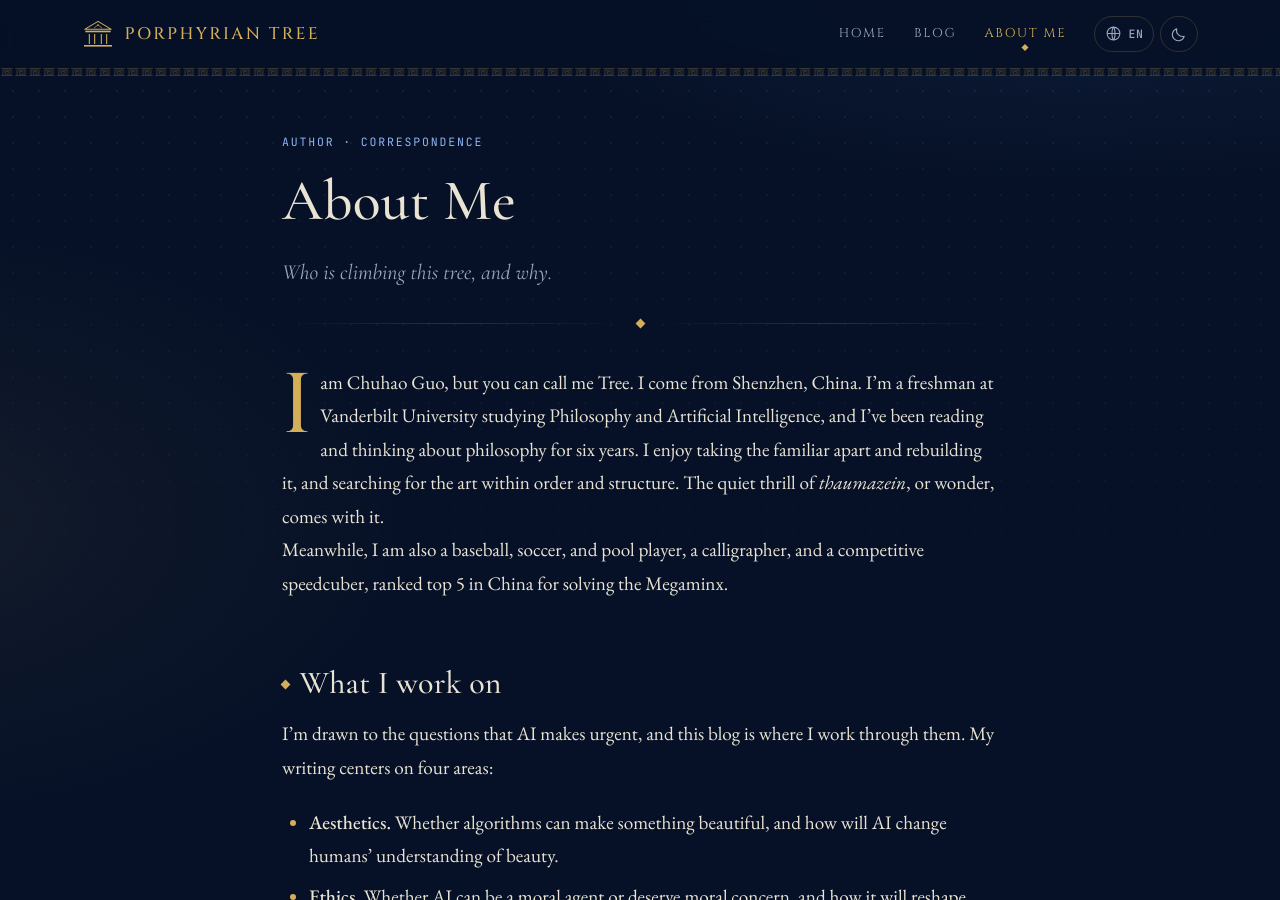
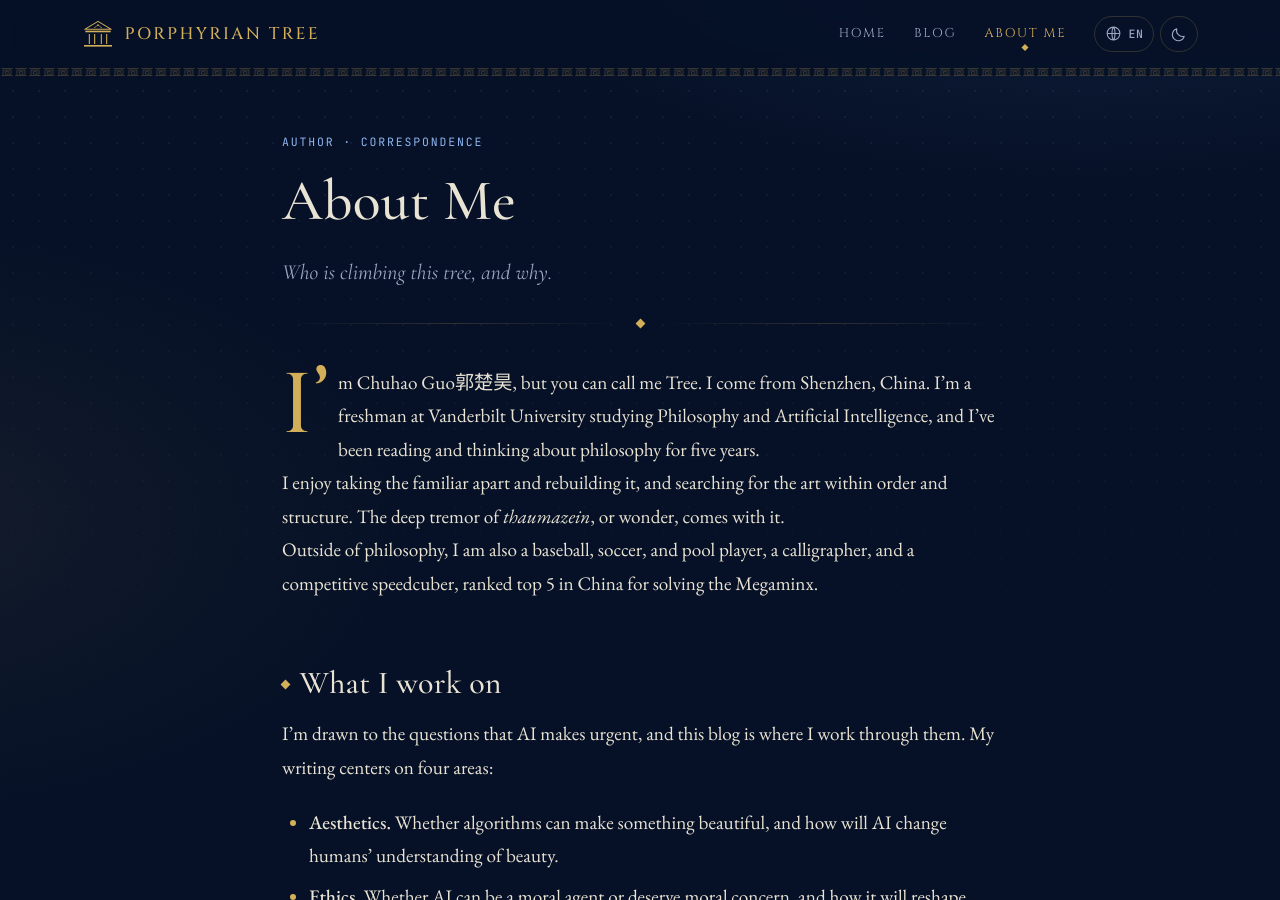
Before and after one commit to chuhaoguo/chuhaoguo.github.io, a Jekyll site: the page built from about.md, in a window 1280 px wide and 900 px high. Built offline with Jekyll 4.4.1, drawn with Linux system fonts in a browser that asks for light colours.

Commit message:
Revise personal description and interests
Updated personal introduction and interests in about.md.

```diff
--- a/about.md
+++ b/about.md
@@ -8,9 +8,11 @@ subtitle: Who is climbing this tree, and why.
 
 <!-- ✎ Replace everything below with your own words. -->
 
-I am Chuhao Guo, but you can call me Tree. I come from Shenzhen, China. I'm a freshman at Vanderbilt University studying Philosophy and Artificial Intelligence, and I've been reading and thinking about philosophy for six years. I enjoy taking the familiar apart and rebuilding it, and searching for the art within order and structure. The quiet thrill of *thaumazein*, or wonder, comes with it.
+I'm <span translate="no"><span class="name-en">Chuhao Guo</span><span class="name-zh">郭楚昊</span></span>, but you can call me <span translate="no">Tree</span>. I come from Shenzhen, China. I'm a freshman at Vanderbilt University studying Philosophy and Artificial Intelligence, and I've been reading and thinking about philosophy for five years.
 
-Meanwhile, I am also a baseball, soccer, and pool player, a calligrapher, and a competitive speedcuber, ranked top 5 in China for solving the Megaminx.
+I enjoy taking the familiar apart and rebuilding it, and searching for the art within order and structure. The deep tremor of *thaumazein*, or wonder, comes with it.
+
+Outside of philosophy, I am also a baseball, soccer, and pool player, a calligrapher, and a competitive speedcuber, ranked top 5 in China for solving the Megaminx.
 
 
 ## What I work on
```
